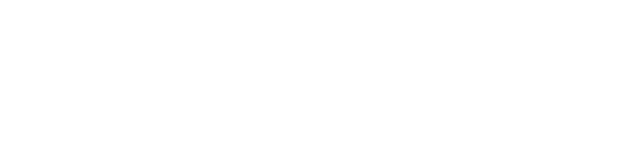
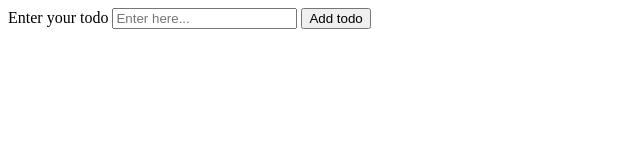
Before and after one commit to ikhwannaufal/todo-app-tuto, a plain HTML site: page index.html in a window 1280 px wide. Shown: the whole page, without its empty margins (0-640 px from the left). Drawn offline with Linux system fonts and the light colour scheme.

Commit message:
feat: created a new todo form

```diff
--- a/index.html
+++ b/index.html
@@ -6,6 +6,11 @@
     <title>Todo App</title>
 </head>
 <body>
+    <form action="">
+        <label for="todo-input">Enter your todo</label>
+        <input type="text" placeholder="Enter here...">
 
+        <button>Add todo</button>
+    </form>
 </body>
 </html>
```
